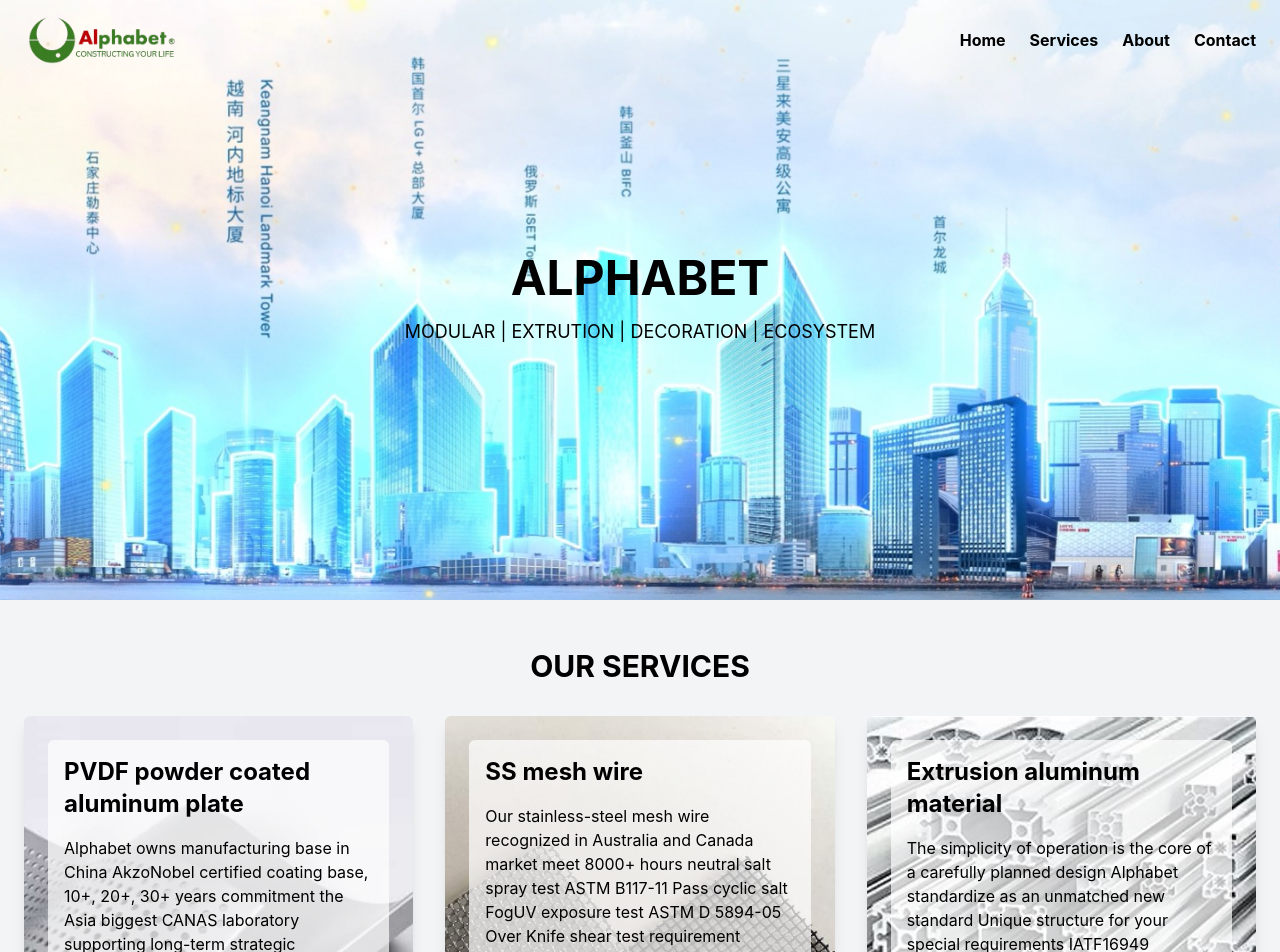
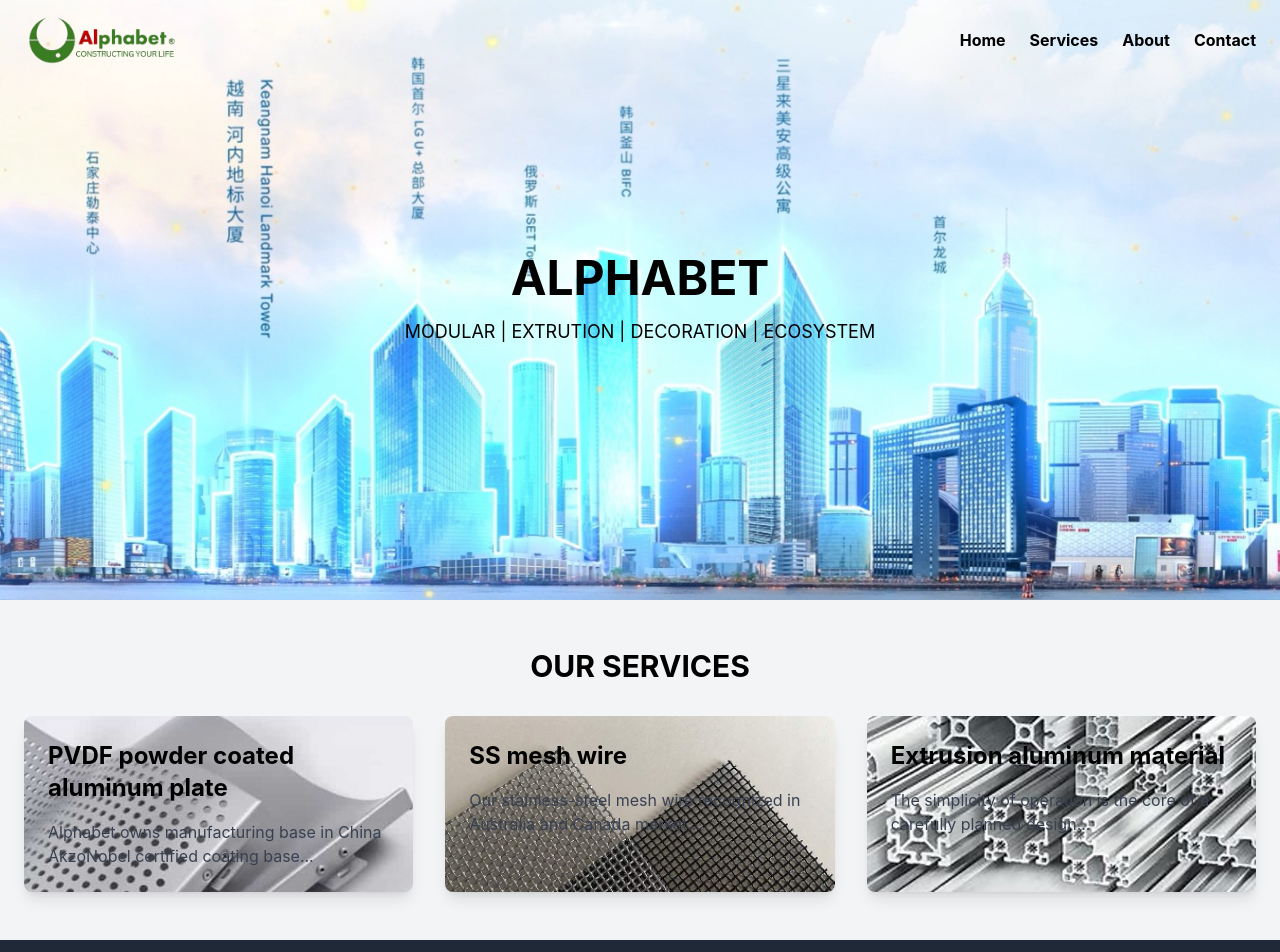
Before and after one commit to Annan-personal/alphabet_SH.github.io, a React (Create React App) app: page / in a window 1280 px wide. Shown: the top 952 px of the page. Built offline with nearby package versions, Linux system fonts and the light colour scheme.

Commit message:
add hover effect for services section

```diff
--- a/package.json
+++ b/package.json
@@ -11,10 +11,13 @@
     "@types/node": "^16.18.112",
     "@types/react": "^18.3.10",
     "@types/react-dom": "^18.3.0",
+    "clsx": "^2.1.1",
+    "framer-motion": "^11.11.8",
     "react": "^18.3.1",
     "react-dom": "^18.3.1",
     "react-router-dom": "^6.26.2",
     "react-scripts": "5.0.1",
+    "tailwind-merge": "^2.5.3",
     "typescript": "^4.9.5",
     "web-vitals": "^2.1.4"
   },
--- a/src/App.tsx
+++ b/src/App.tsx
@@ -3,6 +3,7 @@
 import NavBar from './components/NavigationBar';
 import NavPic from './components/NavigationPicture';
 import ServicesSection from './components/ServiceSection';
+import ServicesSection2 from './components/ServiceSection2';
 import ContactSection from './components/ContactSection';
 import Footer from './components/Footer';
 import ScrollToTopButton from './components/ScrollToTopButton';
--- a/src/components/ServiceSection.tsx
+++ b/src/components/ServiceSection.tsx
@@ -1,51 +1,36 @@
 import React from 'react';
+import { HoverEffect } from '../components/ui/card-hover-effect'; // Adjust the import path as necessary
 
 const services = [
   {
     title: 'PVDF powder coated aluminum plate',
-        description: 'Alphabet owns manufacturing base in China AkzoNobel certified coating base, 10+, 20+, 30+ years commitment the Asia biggest CANAS laboratory supporting long-term strategic partnership with China top 5 aluminum sheet manufacturing enterprises',
-        bgImage: `${process.env.PUBLIC_URL}/Section1.jpg`,
+    description:
+      'Alphabet owns manufacturing base in China AkzoNobel certified coating base...',
+    link: `${process.env.PUBLIC_URL}/Section1.jpg`,
   },
   {
     title: 'SS mesh wire',
-        description: 'Our stainless-steel mesh wire recognized in Australia and Canada market meet 8000+ hours neutral salt spray test ASTM B117-11 Pass cyclic salt FogUV exposure test ASTM D 5894-05 Over Knife shear test requirement Create a personalized outdoor living experience.',
-        bgImage: `${process.env.PUBLIC_URL}/Section2.jpg`,
+    description:
+      'Our stainless-steel mesh wire recognized in Australia and Canada market...',
+    link: `${process.env.PUBLIC_URL}/Section2.jpg`,
   },
   {
     title: 'Extrusion aluminum material',
-        description: 'The simplicity of operation is the core of a carefully planned design Alphabet standardize as an unmatched new standard Unique structure for your special requirements IATF16949 automotive quality control system',
-        bgImage: `${process.env.PUBLIC_URL}/Section3.jpg`,
-    }
+    description:
+      'The simplicity of operation is the core of a carefully planned design...',
+    link: `${process.env.PUBLIC_URL}/Section3.jpg`,
+  },
 ];
 
 function ServicesSection() {
   return (
     <div className="py-12 bg-gray-100">
       <h2 className="text-3xl text-center font-bold mb-8">OUR SERVICES</h2>
-            <div className="grid grid-cols-1 md:grid-cols-2 lg:grid-cols-3 gap-8 px-6">
-                {services.map((service, index) => (
-                    <div
-                        key={index}
-                        className="relative p-6 text-black rounded-md shadow-lg overflow-hidden"
-                    >
-                        {/* Background Image */}
-                        <div
-                            className="absolute inset-0 bg-cover bg-center filter"
-                            style={{ backgroundImage: `url(${service.bgImage})` }}
-                        ></div>
-                        {/* Content in front */}
-                        <div className="relative z-10 bg-white/70 p-4 rounded-md">
-                            <h3 className="text-2xl font-bold mb-4">{service.title}</h3>
-                            <p className="mb-4">{service.description}</p>
-                            <button className="bg-white text-black px-4 py-2 rounded-full">
-                                Learn More
-                            </button>
-                        </div>
-                    </div>
-                ))}
+      <div className="max-w-7xl mx-auto px-6">
+        <HoverEffect items={services} />
       </div>
     </div>
   );
-};
+}
 
 export default ServicesSection;
--- /dev/null
+++ b/src/components/ServiceSection2.tsx
@@ -0,0 +1,51 @@
+import React from 'react';
+
+const services = [
+    {
+        title: 'PVDF powder coated aluminum plate',
+        description: 'Alphabet owns manufacturing base in China AkzoNobel certified coating base, 10+, 20+, 30+ years commitment the Asia biggest CANAS laboratory supporting long-term strategic partnership with China top 5 aluminum sheet manufacturing enterprises',
+        bgImage: `${process.env.PUBLIC_URL}/Section1.jpg`,
+    },
+    {
+        title: 'SS mesh wire',
+        description: 'Our stainless-steel mesh wire recognized in Australia and Canada market meet 8000+ hours neutral salt spray test ASTM B117-11 Pass cyclic salt FogUV exposure test ASTM D 5894-05 Over Knife shear test requirement Create a personalized outdoor living experience.',
+        bgImage: `${process.env.PUBLIC_URL}/Section2.jpg`,
+    },
+    {
+        title: 'Extrusion aluminum material',
+        description: 'The simplicity of operation is the core of a carefully planned design Alphabet standardize as an unmatched new standard Unique structure for your special requirements IATF16949 automotive quality control system',
+        bgImage: `${process.env.PUBLIC_URL}/Section3.jpg`,
+    }
+];
+
+function ServicesSection2() {
+    return (
+        <div className="py-12 bg-gray-100">
+            <h2 className="text-3xl text-center font-bold mb-8">OUR SERVICES</h2>
+            <div className="grid grid-cols-1 md:grid-cols-2 lg:grid-cols-3 gap-8 px-6">
+                {services.map((service, index) => (
+                    <div
+                        key={index}
+                        className="relative p-6 text-black rounded-md shadow-lg overflow-hidden"
+                    >
+                        {/* Background Image */}
+                        <div
+                            className="absolute inset-0 bg-cover bg-center filter"
+                            style={{ backgroundImage: `url(${service.bgImage})` }}
+                        ></div>
+                        {/* Content in front */}
+                        <div className="relative z-10 bg-white/70 p-4 rounded-md">
+                            <h3 className="text-2xl font-bold mb-4">{service.title}</h3>
+                            <p className="mb-4">{service.description}</p>
+                            <button className="bg-white text-black px-4 py-2 rounded-full">
+                                Learn More
+                            </button>
+                        </div>
+                    </div>
+                ))}
+            </div>
+        </div>
+    );
+};
+
+export default ServicesSection2;
--- /dev/null
+++ b/src/components/ui/card-hover-effect.tsx
@@ -0,0 +1,45 @@
+import React from 'react';
+
+interface HoverEffectItem {
+  title: string;
+  description: string;
+  link: string;
+}
+
+interface HoverEffectProps {
+  items: HoverEffectItem[];
+}
+
+export function HoverEffect({ items }: HoverEffectProps) {
+  return (
+    <div className="grid grid-cols-1 md:grid-cols-2 lg:grid-cols-3 gap-8">
+      {items.map((item, index) => (
+        <div
+          key={index}
+          className="relative overflow-hidden rounded-lg shadow-lg group bg-gray-100 transition-all duration-300"
+        >
+          {/* Background Layer */}
+          <div
+            className="absolute inset-0 bg-cover bg-center transition-transform duration-500 scale-110 group-hover:scale-100"
+            style={{
+              backgroundImage: `url(${item.link})`,
+            }}
+          ></div>
+
+          {/* Content Layer */}
+          <div className="relative p-6 z-10">
+            <h3 className="text-2xl font-bold mb-4 group-hover:text-white">
+              {item.title}
+            </h3>
+            <p className="text-gray-700 group-hover:text-white">
+              {item.description}
+            </p>
+          </div>
+
+          {/* Overlay Effect */}
+          <div className="absolute inset-0 bg-black/40 opacity-0 group-hover:opacity-100 transition-all duration-500"></div>
+        </div>
+      ))}
+    </div>
+  );
+}
```
Also changed, not shown: 1 other file (tests, documents, lock files or other folders). Lines whose indentation alone changed are shown as unchanged.
